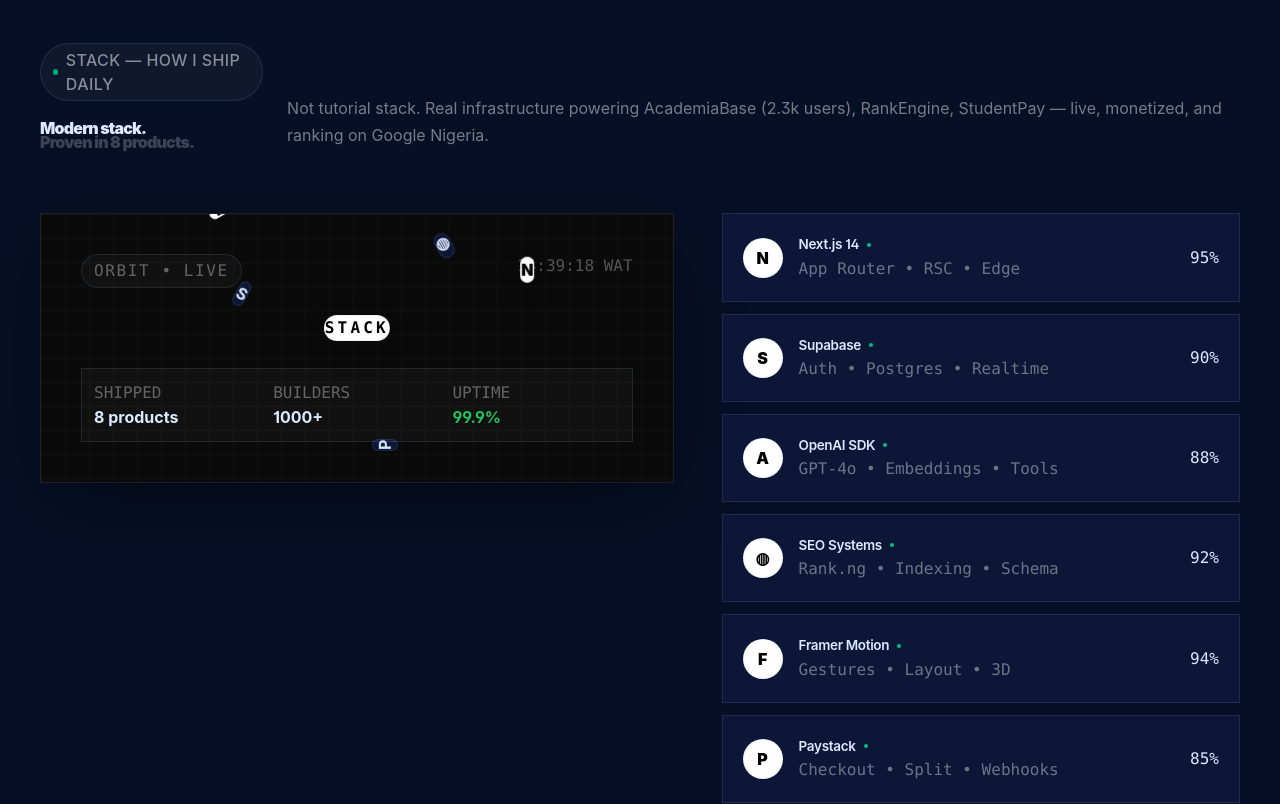
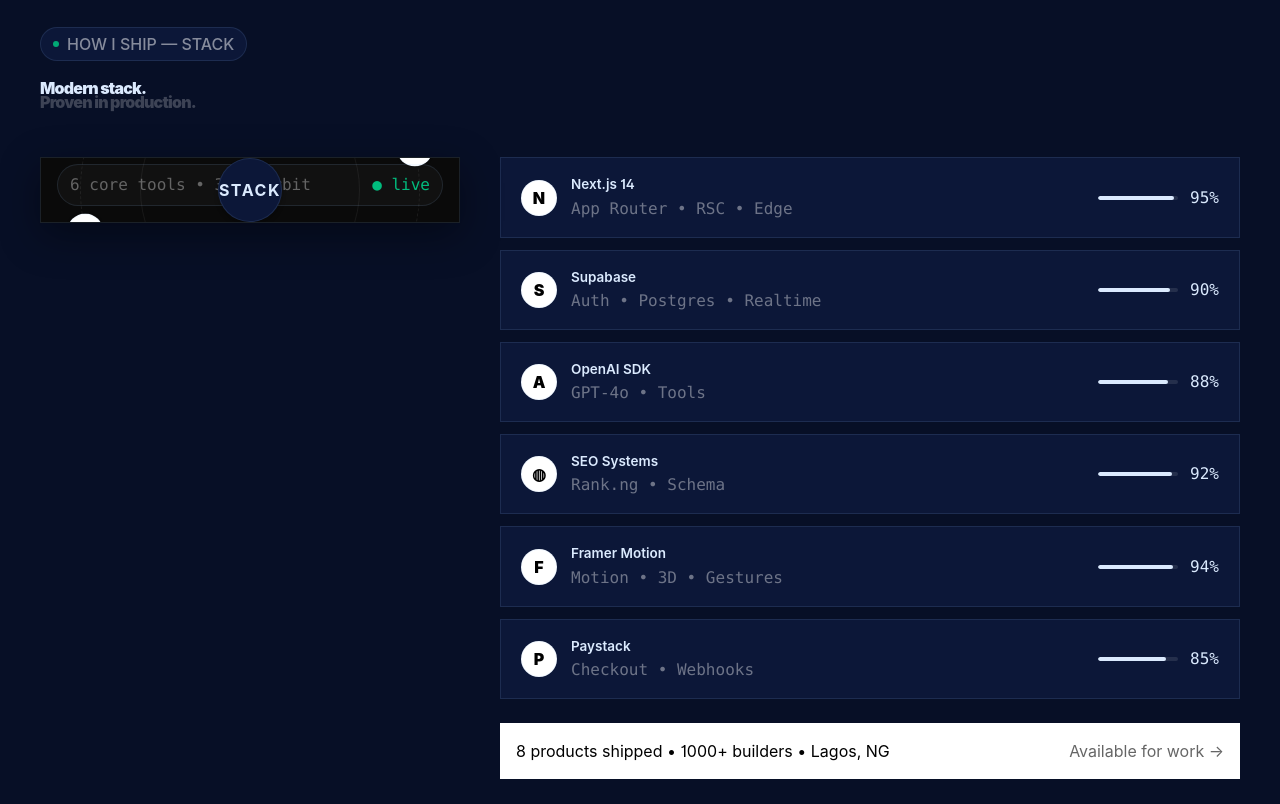
Before and after one commit to GNetSolution/oredola-dev, a Next.js app: page / in a window 1280 px wide. Shown: the part 2740-3544 px from the top of the page. Built offline with nearby package versions, Linux system fonts and the light colour scheme.

Commit message:
feat: clean rebuild - left separate orbit beautiful modern

```diff
--- a/src/components/StackContact.tsx
+++ b/src/components/StackContact.tsx
@@ -1,107 +1,85 @@
 "use client";
 import { motion } from "framer-motion";
-import { useEffect, useState } from "react";
 import { useTheme, THEMES } from "@/components/ThemeProvider";
 
 const STACK = [
-  { name: "Next.js 14", desc: "App Router • RSC • Edge", level: 95, icon: "N", color: "#000" },
-  { name: "Supabase", desc: "Auth • Postgres • Realtime", level: 90, icon: "S", color: "#3ECF8E" },
-  { name: "OpenAI SDK", desc: "GPT-4o • Embeddings • Tools", level: 88, icon: "A", color: "#74AA9C" },
-  { name: "SEO Systems", desc: "Rank.ng • Indexing • Schema", level: 92, icon: "◍", color: "#FF6B00" },
-  { name: "Framer Motion", desc: "Gestures • Layout • 3D", level: 94, icon: "F", color: "#0055FF" },
-  { name: "Paystack", desc: "Checkout • Split • Webhooks", level: 85, icon: "P", color: "#0BA4DB" },
+  { name: "Next.js 14", sub: "App Router • RSC • Edge", pct: 95, icon: "N" },
+  { name: "Supabase", sub: "Auth • Postgres • Realtime", pct: 90, icon: "S" },
+  { name: "OpenAI SDK", sub: "GPT-4o • Tools", pct: 88, icon: "A" },
+  { name: "SEO Systems", sub: "Rank.ng • Schema", pct: 92, icon: "◍" },
+  { name: "Framer Motion", sub: "Motion • 3D • Gestures", pct: 94, icon: "F" },
+  { name: "Paystack", sub: "Checkout • Webhooks", pct: 85, icon: "P" },
 ];
 
-export default function StackAndContact() {
+export default function StackContact() {
   const { theme } = useTheme();
   const t = THEMES[theme];
   const isLight = theme === "light";
-  const [time, setTime] = useState("");
-  useEffect(() => {
-    const tick = () => setTime(new Date().toLocaleTimeString("en-NG", { timeZone: "Africa/Lagos", hour: "2-digit", minute: "2-digit", second: "2-digit" }) + " WAT");
-    tick(); const i = setInterval(tick, 1000); return () => clearInterval(i);
-  }, []);
+
   return (
-    <section id="stack" className="relative mx-auto max-w- px-6 md:px-10 py-24 md:py-32 border-t" style={{ borderColor: t.border, background: t.bg }}>
-      <div className="flex flex-col md:flex-row md:items-end justify-between gap-6 mb-16">
-        <div>
-          <div className="inline-flex items-center gap-2 rounded-full border px-3 py-1 text- font-medium tracking-wide" style={{ borderColor: t.border, background: isLight? "rgba(0,0,0,0.03)" : "rgba(255,255,255,0.04)", color: isLight? "rgba(0,0,0,0.6)" : "rgba(255,255,255,0.5)" }}>
-            <span className="h-1.5 w-1.5 rounded-full bg-emerald-500 animate-pulse" /> STACK — HOW I SHIP DAILY
+    <section id="stack" className="mx-auto max-w- px-6 md:px-10 py-20 md:py-28 border-t" style={{ borderColor: t.border, background: t.bg }}>
+      <div className="mb-12">
+        <div className="inline-flex items-center gap-2 rounded-full border px-3 py-1 text- font-medium" style={{ borderColor: t.border, background: t.card, color: isLight? "rgba(0,0,0,0.6)" : "rgba(255,255,255,0.5)" }}>
+          <span className="h-1.5 w-1.5 rounded-full bg-emerald-500 animate-pulse" /> HOW I SHIP — STACK
         </div>
         <h2 className="mt-5 text- md:text- font-black tracking-[-0.05em] leading-[0.9]" style={{ color: t.fg }}>
-            Modern stack.<br />
-            <span style={{ color: isLight? "rgba(0,0,0,0.2)" : "rgba(255,255,255,0.22)" }}>Proven in 8 products.</span>
+          Modern stack.<br /><span style={{ color: isLight? "rgba(0,0,0,0.22)" : "rgba(255,255,255,0.22)" }}>Proven in production.</span>
         </h2>
       </div>
-        <p className="max-w- text- leading-[1.7]" style={{ color: isLight? "rgba(0,0,0,0.55)" : "rgba(255,255,255,0.45)" }}>
-          Not tutorial stack. Real infrastructure powering AcademiaBase (2.3k users), RankEngine, StudentPay — live, monetized, and ranking on Google Nigeria.
-        </p>
-      </div>
-      <div className="grid grid-cols-1 lg:grid-cols-[1.1fr_0.9fr] gap-10 lg:gap-12 items-start">
-        <div className="relative rounded- border overflow-hidden p-8 md:p-10 min-h- flex flex-col justify-between" style={{ background: isLight? "#ffffff" : "#0a0a0a", borderColor: t.border, boxShadow: isLight? "0 20px 80px -20px rgba(0,0,0,0.12), 0 0 0 1px rgba(0,0,0,0.03) inset" : "0 20px 80px -20px rgba(0,0,0,0.6)" }}>
-          <div className="pointer-events-none absolute inset-0 opacity-[0.03]" style={{ backgroundImage: `linear-gradient(${t.fg} 1px, transparent 1px), linear-gradient(90deg, ${t.fg} 1px, transparent 1px)`, backgroundSize: "24px 24px" }} />
-          <div className="relative z-10 flex justify-between items-start">
-            <div className="rounded-full border px-3 py-1 text- font-mono tracking-widest" style={{ borderColor: t.border, color: isLight? "rgba(0,0,0,0.4)" : "rgba(255,255,255,0.35)", background: isLight? "rgba(0,0,0,0.02)" : "rgba(255,255,255,0.03)" }}>ORBIT • LIVE</div>
-            <div className="text- font-mono" style={{ color: isLight? "rgba(0,0,0,0.35)" : "rgba(255,255,255,0.3)" }}>{time}</div>
-          </div>
-          <div className="relative z-10 flex-1 flex items-center justify-center my-10">
-            <div className="relative h- w-">
-              <div className="absolute left-1/2 top-1/2 -translate-x-1/2 -translate-y-1/2 h- w- rounded-full border border-dashed" style={{ borderColor: isLight? "rgba(0,0,0,0.08)" : "rgba(255,255,255,0.08)" }} />
-              <div className="absolute left-1/2 top-1/2 -translate-x-1/2 -translate-y-1/2 h- w- rounded-full border" style={{ borderColor: isLight? "rgba(0,0,0,0.06)" : "rgba(255,255,255,0.06)" }} />
-              <div className="absolute left-1/2 top-1/2 -translate-x-1/2 -translate-y-1/2 h- w- rounded-full" style={{ background: isLight? "rgba(0,0,0,0.02)" : "rgba(255,255,255,0.03)", border: `1px solid ${t.border}` }} />
-              <motion.div animate={{ rotate: 360 }} transition={{ duration: 32, repeat: Infinity, ease: "linear" }} className="absolute inset-0">
-                {[STACK[0], STACK[2], STACK[4]].map((s, i) => {
-                  const angle = (i * 120);
+
+      <div className="grid grid-cols-1 lg:grid-cols-[420px_1fr] gap-10 items-start">
+
+        {/* LEFT - SEPARATE ORBIT - BEAUTIFUL */}
+        <div className="relative rounded- border h- overflow-hidden flex items-center justify-center" style={{ background: isLight? "#fff" : "#0a0a0a", borderColor: t.border, boxShadow: isLight? "0 12px 40px rgba(0,0,0,0.06)" : "0 12px 40px rgba(0,0,0,0.4)" }}>
+          {/* Rings */}
+          <div className="absolute rounded-full border border-dashed" style={{ width: 340, height: 340, borderColor: isLight? "rgba(0,0,0,0.08)" : "rgba(255,255,255,0.08)" }} />
+          <div className="absolute rounded-full border" style={{ width: 220, height: 220, borderColor: isLight? "rgba(0,0,0,0.05)" : "rgba(255,255,255,0.06)" }} />
+
+          {/* Orbiting Icons - Single Clean Ring */}
+          <motion.div className="absolute" style={{ width: 340, height: 340 }} animate={{ rotate: 360 }} transition={{ duration: 30, repeat: Infinity, ease: "linear" }}>
+            {STACK.map((s, i) => {
+              const angle = (i / STACK.length) * 360;
               return (
-                    <div key={s.name} className="absolute left-1/2 top-1/2" style={{ transform: `translate(-50%, -50%) rotate(${angle}deg) translateY(-180px)` }}>
-                      <motion.div animate={{ rotate: -360 }} transition={{ duration: 32, repeat: Infinity, ease: "linear" }} className="h- w- rounded-full flex items-center justify-center text- font-black shadow-[0_10px_30px_rgba(0,0,0,0.15)] border backdrop-blur-xl" style={{ background: isLight? "#0a0a0a" : "#ffffff", color: isLight? "#ffffff" : "#000000", borderColor: isLight? "rgba(0,0,0,0.06)" : "rgba(255,255,255,0.1)" }}>{s.icon}</motion.div>
+                <div key={s.name} className="absolute left-1/2 top-1/2" style={{ transform: `translate(-50%, -50%) rotate(${angle}deg) translateY(-170px)` }}>
+                  <motion.div className="w-9 h-9 rounded-full border flex items-center justify-center text- font-black shadow-sm" style={{ background: isLight? "#0a0a0a" : "#fff", color: isLight? "#fff" : "#000", borderColor: t.border }} animate={{ rotate: -360 }} transition={{ duration: 30, repeat: Infinity, ease: "linear" }}>
+                    {s.icon}
+                  </motion.div>
                 </div>
               );
             })}
           </motion.div>
-              <motion.div animate={{ rotate: -360 }} transition={{ duration: 22, repeat: Infinity, ease: "linear" }} className="absolute inset-0">
-                {[STACK[1], STACK[3], STACK[5]].map((s, i) => {
-                  const angle = (i * 120 + 30);
-                  return (
-                    <div key={s.name} className="absolute left-1/2 top-1/2" style={{ transform: `translate(-50%, -50%) rotate(${angle}deg) translateY(-120px)` }}>
-                      <motion.div animate={{ rotate: 360 }} transition={{ duration: 22, repeat: Infinity, ease: "linear" }} className="h- w- rounded-full flex items-center justify-center text- font-bold border backdrop-blur-xl" style={{ background: t.card, color: t.fg, borderColor: t.border, boxShadow: isLight? "0 4px 12px rgba(0,0,0,0.06)" : "0 4px 20px rgba(0,0,0,0.3)" }}>{s.icon}</motion.div>
-                    </div>
-                  );
-                })}
-              </motion.div>
-              <div className="absolute left-1/2 top-1/2 -translate-x-1/2 -translate-y-1/2 h- w- rounded-full flex items-center justify-center font-mono text- font-bold tracking-[0.2em] border shadow-[0_8px_30px_rgba(0,0,0,0.12)]" style={{ background: isLight? "#0a0a0a" : "#ffffff", color: isLight? "#ffffff" : "#000000", borderColor: isLight? "rgba(0,0,0,0.08)" : "rgba(0,0,0,0.06)" }}>STACK</div>
+
+          {/* Center */}
+          <div className="relative z-10 w-16 h-16 rounded-full border flex items-center justify-center text- font-bold tracking-widest shadow-md" style={{ background: t.card, borderColor: t.border, color: t.fg }}>STACK</div>
+
+          {/* Bottom label */}
+          <div className="absolute bottom-4 left-4 right-4 flex justify-between text- font-mono rounded-full border px-3 py-2" style={{ borderColor: t.border, background: isLight? "rgba(0,0,0,0.02)" : "rgba(255,255,255,0.03)", color: isLight? "rgba(0,0,0,0.4)" : "rgba(255,255,255,0.35)" }}>
+            <span>6 core tools • 360° orbit</span><span className="text-emerald-500">● live</span>
           </div>
         </div>
-          <div className="relative z-10 grid grid-cols-3 gap-3 rounded- border p-3" style={{ background: isLight? "rgba(0,0,0,0.02)" : "rgba(255,255,255,0.03)", borderColor: t.border }}>
-            <div><div className="text- font-mono" style={{ color: isLight? "rgba(0,0,0,0.4)" : "rgba(255,255,255,0.35)" }}>SHIPPED</div><div className="text- font-bold" style={{ color: t.fg }}>8 products</div></div>
-            <div><div className="text- font-mono" style={{ color: isLight? "rgba(0,0,0,0.4)" : "rgba(255,255,255,0.35)" }}>BUILDERS</div><div className="text- font-bold" style={{ color: t.fg }}>1000+</div></div>
-            <div><div className="text- font-mono" style={{ color: isLight? "rgba(0,0,0,0.4)" : "rgba(255,255,255,0.35)" }}>UPTIME</div><div className="text- font-bold" style={{ color: "#22c55e" }}>99.9%</div></div>
-          </div>
-        </div>
-        <div className="space-y-3">
-          {STACK.map((s, i) => (
-            <motion.div key={s.name} initial={{ opacity: 0, y: 10 }} whileInView={{ opacity: 1, y: 0 }} transition={{ delay: i * 0.05 }} viewport={{ once: true }} className="group relative rounded- border p-5 flex items-center justify-between transition-all duration-300 hover:scale-[1.01] hover:shadow-[0_12px_40px_rgba(0,0,0,0.08)]" style={{ background: t.card, borderColor: t.border }}>
-              <div className="flex items-center gap-4">
-                <div className="h-10 w-10 rounded-full flex items-center justify-center text- font-black border" style={{ background: isLight? "#0a0a0a" : "#ffffff", color: isLight? "#ffffff" : "#000000", borderColor: t.border }}>{s.icon}</div>
+
+        {/* RIGHT - STACK LIST - MODERN PROFESSIONAL */}
+        <div className="grid gap-3">
+          {STACK.map((s) => (
+            <div key={s.name} className="group rounded- border px-5 py-4 flex items-center justify-between hover:shadow-[0_8px_30px_rgba(0,0,0,0.06)] transition-all" style={{ background: t.card, borderColor: t.border }}>
+              <div className="flex items-center gap-3.5">
+                <div className="w-9 h-9 rounded-full border flex items-center justify-center text- font-black" style={{ background: isLight? "#0a0a0a" : "#fff", color: isLight? "#fff" : "#000", borderColor: t.border }}>{s.icon}</div>
                 <div>
-                  <div className="flex items-center gap-2">
-                    <div className="text-[13.5px] font-semibold tracking-tight" style={{ color: t.fg }}>{s.name}</div>
-                    <div className="h-1 w-1 rounded-full bg-emerald-500" />
-                  </div>
-                  <div className="text- mt-0.5 font-mono" style={{ color: isLight? "rgba(0,0,0,0.5)" : "rgba(255,255,255,0.4)" }}>{s.desc}</div>
+                  <div className="text-[13.5px] font-semibold" style={{ color: t.fg }}>{s.name}</div>
+                  <div className="text- font-mono mt-0.5" style={{ color: isLight? "rgba(0,0,0,0.45)" : "rgba(255,255,255,0.4)" }}>{s.sub}</div>
                 </div>
               </div>
               <div className="flex items-center gap-3">
-                <div className="hidden md:block w- h-1.5 rounded-full overflow-hidden" style={{ background: isLight? "rgba(0,0,0,0.07)" : "rgba(255,255,255,0.08)" }}>
-                  <motion.div initial={{ width: 0 }} whileInView={{ width: `${s.level}%` }} transition={{ duration: 1, delay: 0.3 + i * 0.05 }} viewport={{ once: true }} className="h-full rounded-full" style={{ background: t.fg }} />
+                <div className="w-20 h-1 rounded-full overflow-hidden hidden md:block" style={{ background: isLight? "rgba(0,0,0,0.08)" : "rgba(255,255,255,0.1)" }}>
+                  <div className="h-full rounded-full" style={{ width: `${s.pct}%`, background: t.fg }} />
                 </div>
-                <div className="text- font-mono font-medium min-w- text-right" style={{ color: t.fg }}>{s.level}%</div>
+                <span className="text- font-mono" style={{ color: t.fg }}>{s.pct}%</span>
               </div>
-            </motion.div>
+            </div>
           ))}
-          <div className="mt-6 rounded- border p-4 flex items-center justify-between" style={{ background: isLight? "#0a0a0a" : "#ffffff", borderColor: isLight? "#0a0a0a" : "#ffffff", color: isLight? "#ffffff" : "#000000" }}>
-            <div className="text- font-medium">Available for freelance — reply in &lt; 2h • Lagos, NG</div>
-            <a href="#contact" className="rounded-full px-4 py-1.5 text- font-semibold" style={{ background: isLight? "#ffffff" : "#000000", color: isLight? "#000000" : "#ffffff" }}>Let's talk →</a>
+          <div className="mt-3 rounded- p-4 text- flex justify-between items-center" style={{ background: isLight? "#0a0a0a" : "#fff", color: isLight? "#fff" : "#000" }}>
+            <span>8 products shipped • 1000+ builders • Lagos, NG</span>
+            <span className="opacity-60">Available for work →</span>
           </div>
         </div>
       </div>
```
Lines whose indentation alone changed are shown as unchanged.
